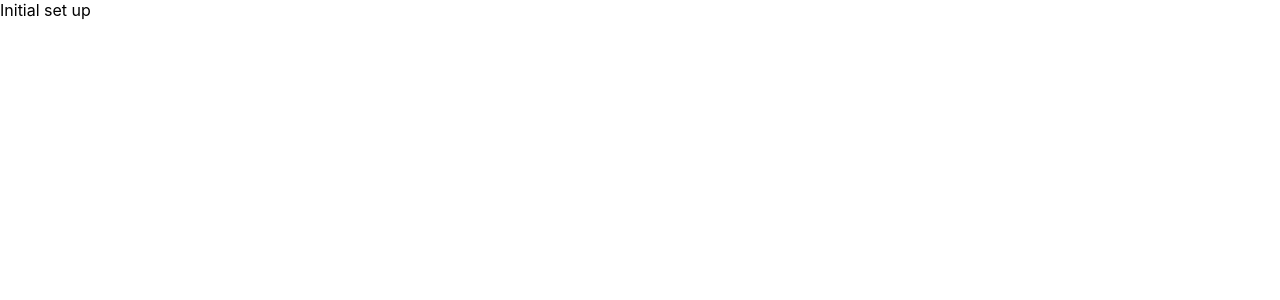
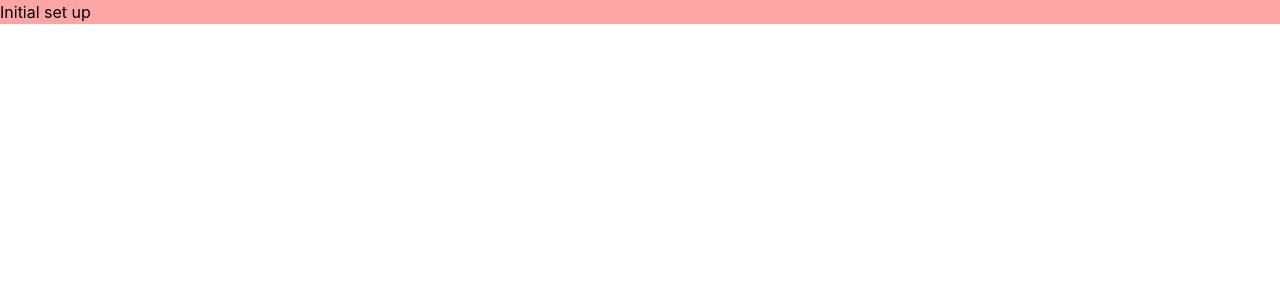
Before and after one commit to mariyabaig/blogs, a React (Create React App) app: page / in a window 1280 px wide. Shown: the top 300 px of the page. Built offline with nearby package versions, Linux system fonts and the light colour scheme.

Commit message:
Tailwind css added and initialised

```diff
--- a/package.json
+++ b/package.json
@@ -9,6 +9,7 @@
     "react": "^18.2.0",
     "react-dom": "^18.2.0",
     "react-scripts": "5.0.1",
+    "tailwindcss": "^3.3.2",
     "web-vitals": "^2.1.4"
   },
   "scripts": {
--- a/public/index.html
+++ b/public/index.html
@@ -39,5 +39,17 @@
       To begin the development, run `npm start` or `yarn start`.
       To create a production bundle, use `npm run build` or `yarn build`.
     -->
+    <script src="https://cdn.tailwindcss.com"></script>
+    <script>
+      tailwind.config = {
+        theme: {
+          extend: {
+            colors: {
+              clifford: '#da373d',
+            }
+          }
+        }
+      }
+    </script>
   </body>
 </html>
--- a/src/App.css
+++ b/src/App.css
@@ -1,3 +1,5 @@
+
+
 .App {
   text-align: center;
 }
--- a/src/App.js
+++ b/src/App.js
@@ -3,7 +3,7 @@
 function App() {
   return (
     <>
-      Initial set up
+      <div className='bg-red-300'>Initial set up</div>
     </>
   );
 }
--- a/src/index.css
+++ b/src/index.css
@@ -1,3 +1,7 @@
+@tailwind base;
+@tailwind components;
+@tailwind utilities;
+
 body {
   margin: 0;
   font-family: -apple-system, BlinkMacSystemFont, 'Segoe UI', 'Roboto', 'Oxygen',
--- /dev/null
+++ b/tailwind.config.js
@@ -0,0 +1,10 @@
+/** @type {import('tailwindcss').Config} */
+module.exports = {
+  content: [
+    "./src/**/*.{js,jsx,ts,tsx}",
+  ],
+  theme: {
+    extend: {},
+  },
+  plugins: [],
+}
```
Also changed, not shown: 1 other file (tests, documents, lock files or other folders).
